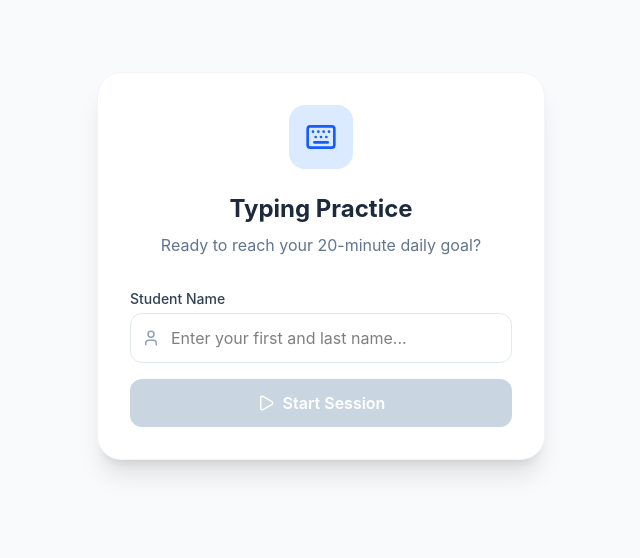
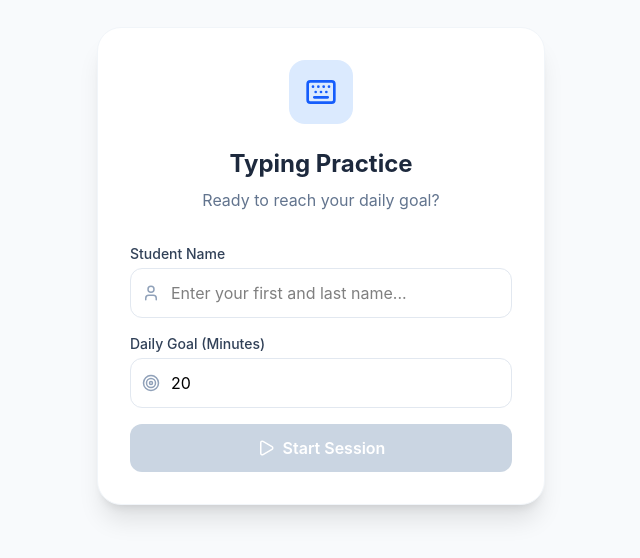
Before and after one commit to brmiller-cmyk/typing-practice-app, a React (Vite) app: page / in a window 1280 px wide. Shown: the part 134-692 px from the top of the page, without its empty margins (319-959 px from the left). Built offline with nearby package versions, Linux system fonts and the light colour scheme; no server answers.

Commit message:
added the ability to adjust the daily goal

```diff
--- a/src/App.jsx
+++ b/src/App.jsx
@@ -57,12 +57,12 @@ const FALLBACK_PROMPTS = [
   "In ancient Egypt, the Nile River was the center of life. It provided water for drinking, fertile soil for farming, and a highway for transportation. Every year, the river would flood, leaving behind rich, dark soil perfect for growing crops like wheat and flax. The Egyptians built incredible monuments, such as the pyramids and the Sphinx, which still stand today as a testament to their advanced engineering skills."
 ];
 
-const GOAL_MINUTES = 20;
 const INACTIVITY_DELAY_MS = 2000;
 
 export default function App() {
   // User & App State
   const [studentName, setStudentName] = useState('');
+  const [goalMinutes, setGoalMinutes] = useState(20);
   const [isStarted, setIsStarted] = useState(false);
 
   // Firebase User & Save State
@@ -94,11 +94,12 @@ export default function App() {
   const typedTextRef = useRef('');
 
   const currentPrompt = prompts.length > 0 ? prompts[currentPromptIndex % prompts.length] : "Loading prompts...";
+  const safeGoalMinutes = Number(goalMinutes) || 20;
 
   // --- EXTERNAL PROMPTS LOGIC ---
   useEffect(() => {
     // Fetch prompts from the external text file.
-    // TIP: To update without redeploying, change this URL to a raw GitHub Gist or JSONBin URL!
+    // By removing the commit hash from the URL, it will always fetch the latest version!
     fetch('https://gist.githubusercontent.com/brmiller-cmyk/e5cc5687068bbf0820cc7853b009ddb1/raw/prompts.json')
       .then(res => {
         if (!res.ok) throw new Error("File not found");
@@ -159,6 +160,7 @@ export default function App() {
         const today = new Date().toLocaleDateString();
 
         if (data.studentName) setStudentName(data.studentName);
+        if (data.goalMinutes !== undefined) setGoalMinutes(data.goalMinutes);
 
         // DAILY RESET LOGIC: Only restore typing progress if they saved it today
         if (data.lastActiveDate === today) {
@@ -192,6 +194,7 @@ export default function App() {
         const userRef = doc(db, 'artifacts', appId, 'users', user.uid, 'saves', 'progress');
         await setDoc(userRef, {
           studentName,
+          goalMinutes: safeGoalMinutes,
           isStarted,
           totalActiveSeconds,
           promptActiveSeconds,
@@ -212,7 +215,7 @@ export default function App() {
 
     const timeoutId = setTimeout(saveProgress, 1000);
     return () => clearTimeout(timeoutId);
-  }, [user, studentName, isStarted, totalActiveSeconds, promptActiveSeconds, typedText, history, currentPromptIndex, isRestoring]);
+  }, [user, studentName, goalMinutes, isStarted, totalActiveSeconds, promptActiveSeconds, typedText, history, currentPromptIndex, isRestoring]);
 
   // --- TIMER LOGIC ---
   useEffect(() => {
@@ -380,12 +383,12 @@ export default function App() {
             <Keyboard size={32} />
           </div>
           <h1 className="text-2xl font-bold text-center text-slate-800 mb-2">Typing Practice</h1>
-          <p className="text-center text-slate-500 mb-8">Ready to reach your 20-minute daily goal?</p>
+          <p className="text-center text-slate-500 mb-8">Ready to reach your daily goal?</p>
 
           <div className="space-y-4">
             <div>
               <label className="block text-sm font-medium text-slate-700 mb-1">Student Name</label>
-              <div className="relative">
+              <div className="relative mb-4">
                 <div className="absolute inset-y-0 left-0 pl-3 flex items-center pointer-events-none text-slate-400">
                   <User size={18} />
                 </div>
@@ -403,9 +406,25 @@ export default function App() {
                   }}
                 />
               </div>
+
+              <label className="block text-sm font-medium text-slate-700 mb-1">Daily Goal (Minutes)</label>
+              <div className="relative">
+                <div className="absolute inset-y-0 left-0 pl-3 flex items-center pointer-events-none text-slate-400">
+                  <Target size={18} />
+                </div>
+                <input
+                  type="number"
+                  min="1"
+                  max="120"
+                  className="w-full pl-10 pr-4 py-3 border border-slate-200 rounded-xl focus:ring-2 focus:ring-blue-500 focus:border-blue-500 outline-none transition-all"
+                  value={goalMinutes}
+                  onChange={(e) => setGoalMinutes(e.target.value === '' ? '' : Number(e.target.value))}
+                  onBlur={(e) => !e.target.value && setGoalMinutes(20)}
+                />
+              </div>
             </div>
             <button
-              className={`w-full py-3 rounded-xl font-semibold text-white transition-all flex items-center justify-center gap-2
+              className={`w-full py-3 rounded-xl font-semibold text-white transition-all flex items-center justify-center gap-2 mt-4
                 ${studentName.trim() ? 'bg-blue-600 hover:bg-blue-700 shadow-lg shadow-blue-200' : 'bg-slate-300 cursor-not-allowed'}`}
               onClick={() => {
                 if (studentName.trim()) {
@@ -475,7 +494,17 @@ export default function App() {
             <div>
               <h2 className="text-lg font-semibold flex items-center gap-2">
                 <Target size={20} className="text-blue-500" />
-                Daily Goal: 20 Minutes
+                Daily Goal:
+                <input
+                  type="number"
+                  min="1"
+                  max="120"
+                  value={goalMinutes}
+                  onChange={(e) => setGoalMinutes(e.target.value === '' ? '' : Number(e.target.value))}
+                  onBlur={(e) => !e.target.value && setGoalMinutes(20)}
+                  className="w-16 bg-slate-50 border border-slate-200 rounded-md px-2 py-0.5 text-center focus:ring-2 focus:ring-blue-500 outline-none transition-all"
+                />
+                Minutes
               </h2>
               <div className="flex items-center gap-3 mt-1">
                 <p className="text-sm text-slate-500">
@@ -490,14 +519,14 @@ export default function App() {
             </div>
             <div className="text-right">
               <span className="text-3xl font-bold text-blue-600">{Math.floor(totalActiveSeconds / 60)}</span>
-              <span className="text-slate-500 font-medium ml-1">/ {GOAL_MINUTES} min</span>
+              <span className="text-slate-500 font-medium ml-1">/ {safeGoalMinutes} min</span>
             </div>
           </div>
 
           <div className="h-3 w-full bg-slate-100 rounded-full overflow-hidden">
             <div
               className="h-full bg-gradient-to-r from-blue-500 to-indigo-500 transition-all duration-1000 ease-out"
-              style={{ width: `${Math.min(100, (totalActiveSeconds / (GOAL_MINUTES * 60)) * 100)}%` }}
+              style={{ width: `${Math.min(100, (totalActiveSeconds / (safeGoalMinutes * 60)) * 100)}%` }}
             ></div>
           </div>
         </section>
```
